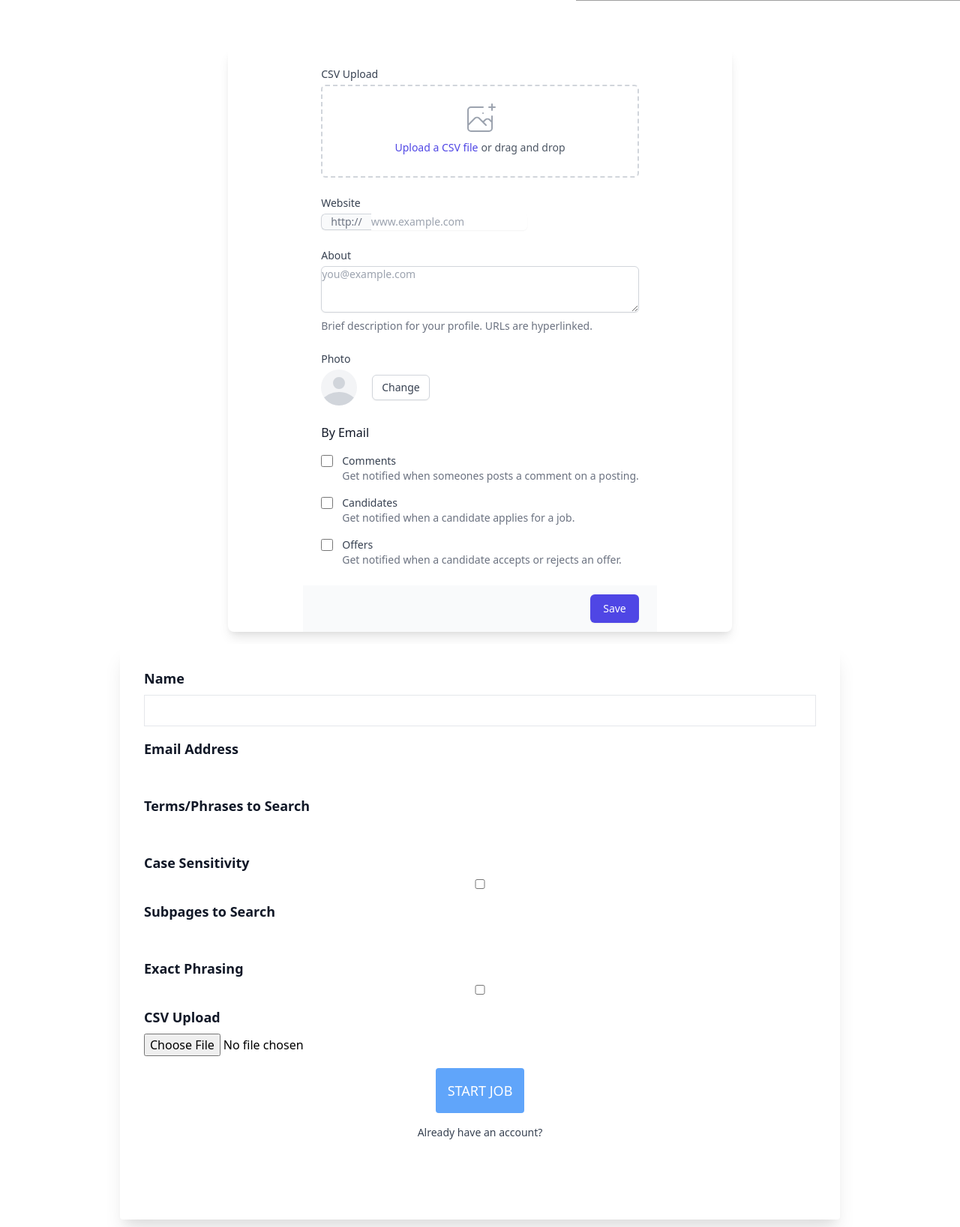
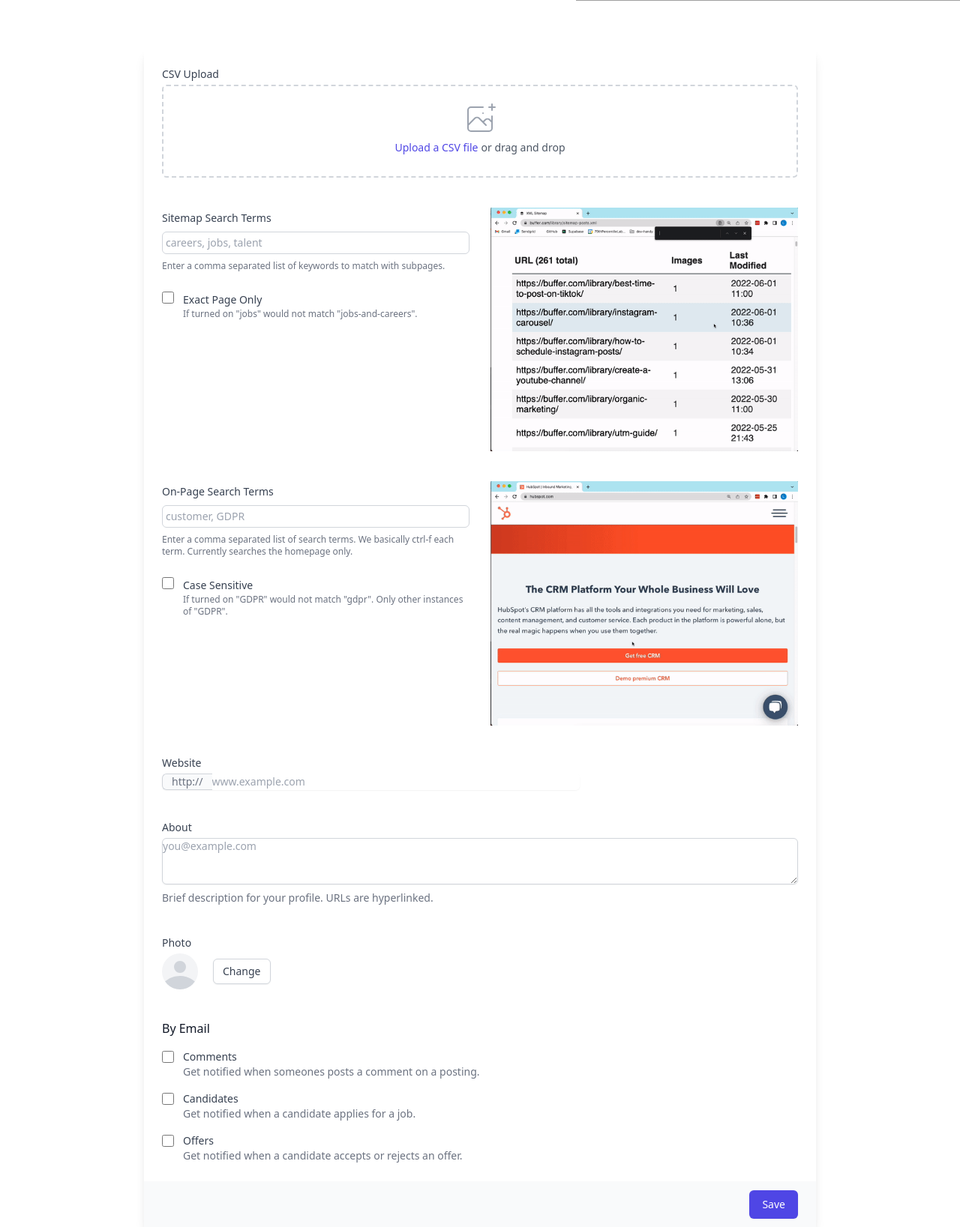
Before and after one commit to JongCleo/sitemap-detective, a Flask app: page / in a window 1280 px wide. Shown: the part 383-2020 px from the top of the page at 75% size. Run offline with Flask 2, Linux system fonts and the light colour scheme; parts of the project's set-up code (start-up, migrations or seed data) failed here and were passed over; some libraries are stand-ins or nearby versions; grey boxes are pictures that could not be loaded.

Commit message:
gifs + customization inputs

```diff
--- a/app/static/helpers.js
+++ b/app/static/helpers.js
@@ -1,5 +1,4 @@
 
-console.log("heu")
 document.querySelector("#file-upload").onchange = function(){
   document.querySelector("#file-name").textContent = this.files[0].name;
 }
--- a/app/templates/index.html
+++ b/app/templates/index.html
@@ -26,16 +26,15 @@
 </div>
 
 
-<!-- Rough Fake Form-->
-<div class="max-w-2xl mx-auto rounded-lg shadow-lg flex justify-center content-start">
+<!-- Form-->
+<div class="max-w-4xl mx-auto rounded-lg shadow-lg flex justify-center content-start">
   <form action="#" method="POST">
       <!-- Form container-->
-      <div class="px-4 py-5 bg-white space-y-6 sm:p-6">
+      <div class="px-4 py-5 bg-white space-y-10 sm:p-6">
+
         <!-- File Upload -->
         <div>
           <label class="block text-sm font-medium text-gray-700"> CSV Upload </label>
-
-
           <div class="mt-1 flex justify-center px-6 pt-5 pb-6 border-2 border-gray-300 border-dashed rounded-md">
             <div class="space-y-1 text-center">
               <svg class="mx-auto h-12 w-12 text-gray-400" stroke="currentColor" fill="none" viewBox="0 0 48 48" aria-hidden="true">
@@ -53,6 +52,58 @@
           </div>
         </div>
 
+        <!-- Sitemap Search -->
+        <div class="flex flex-wrap space-x-3 mb-5">
+
+          <div class="mt-1 space-y-6 sm:mb-4 md:flex-1 md:mr-4">
+            <div class="flex flex-col space-y-2">
+              <label class="block text-sm font-medium text-gray-700"> Sitemap Search Terms</label>
+              <input type="text" class="focus:ring-indigo-500 p-1 rounded-md sm:text-sm border border-gray-300" placeholder="careers, jobs, talent">
+              <p class="text-xs text-gray-500">Enter a comma separated list of keywords to match with subpages.</p>
+            </div>
+
+            <div class="flex items-start">
+              <div class="flex items-center h-5">
+                <input type="checkbox" class="focus:ring-indigo-500 h-4 w-4 text-indigo-600 border-gray-300 rounded">
+              </div>
+              <div class="ml-3">
+                <label for="comments" class="text-sm font-medium text-gray-700">Exact Page Only</label>
+                <p class="text-xs text-gray-500">If turned on "jobs" would not match "jobs-and-careers".</p>
+              </div>
+            </div>
+
+          </div>
+          <div class="md:flex-1">
+            <img class="" src="{{url_for('static', filename='sitemapsearch.gif')}}" alt="">
+          </div>
+        </div>
+
+        <!-- On-Page Search -->
+        <div class="flex flex-wrap space-x-3">
+          <div class="mt-1 space-y-6 sm:mb-4 md:flex-1 md:mr-4">
+            <!-- Terms -->
+            <div class="flex flex-col space-y-2">
+              <label class="block text-sm font-medium text-gray-700"> On-Page Search Terms </label>
+              <input type="text" class="focus:ring-indigo-500 p-1 rounded-md sm:text-sm border border-gray-300" placeholder="customer, GDPR">
+              <p class="text-xs text-gray-500">Enter a comma separated list of search terms. We basically ctrl-f each term. Currently searches the homepage only.</p>
+            </div>
+            <!-- Case Sensitivity -->
+            <div class="flex items-start">
+              <div class="flex items-center h-5">
+                <input type="checkbox" class="focus:ring-indigo-500 h-4 w-4 text-indigo-600 border-gray-300 rounded">
+              </div>
+              <div class="ml-3">
+                <label for="comments" class="text-sm font-medium text-gray-700">Case Sensitive</label>
+                <p class="text-xs text-gray-500">If turned on "GDPR" would not match "gdpr". Only other instances of "GDPR". </p>
+              </div>
+            </div>
+
+          </div>
+          <div class="md:flex-1">
+            <img class="" src="{{url_for('static',filename='homepagesearch.gif')}}" alt="">
+          </div>
+
+        </div>
         <div class="grid grid-cols-3 gap-6">
           <div class="col-span-3 sm:col-span-2">
             <label for="company-website" class="block text-sm font-medium text-gray-700"> Website </label>
```
Also changed, not shown: app/static/homepagesearch.gif (added), app/static/sitemapsearch.gif (added).
